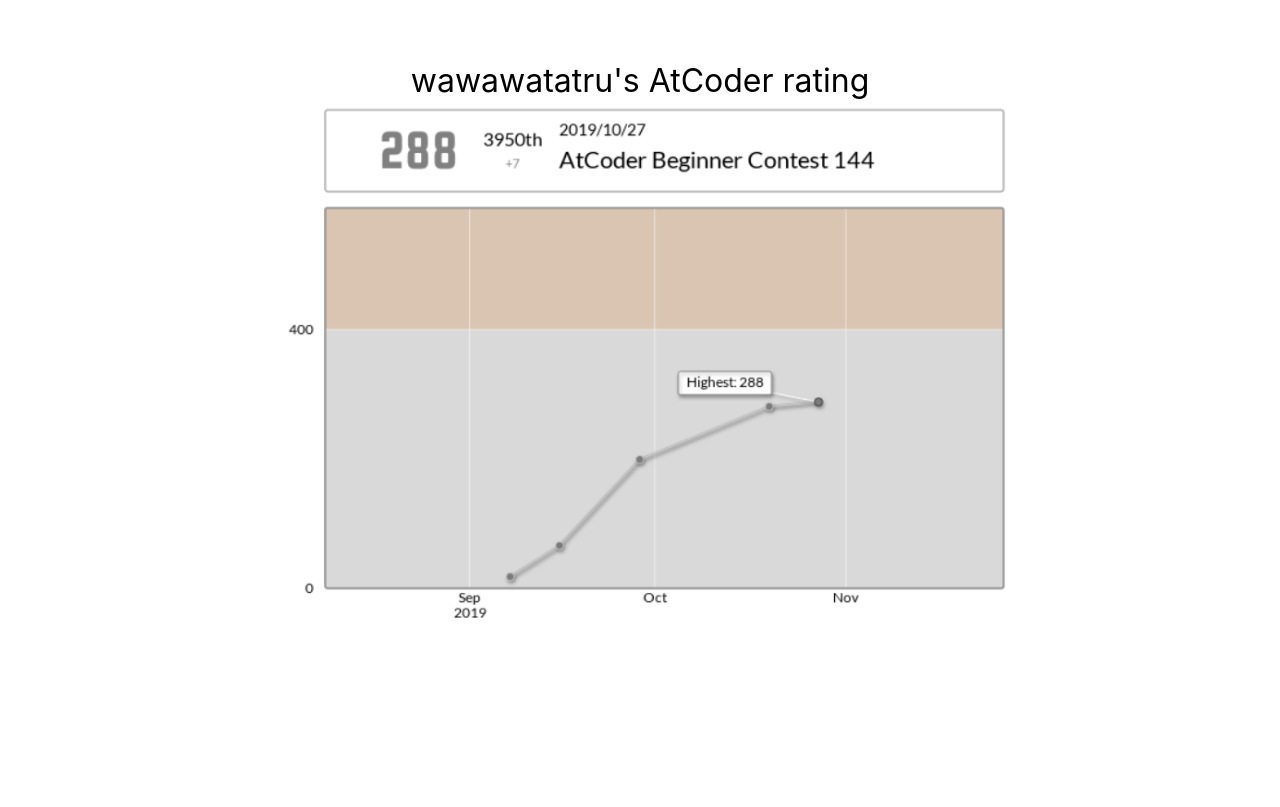
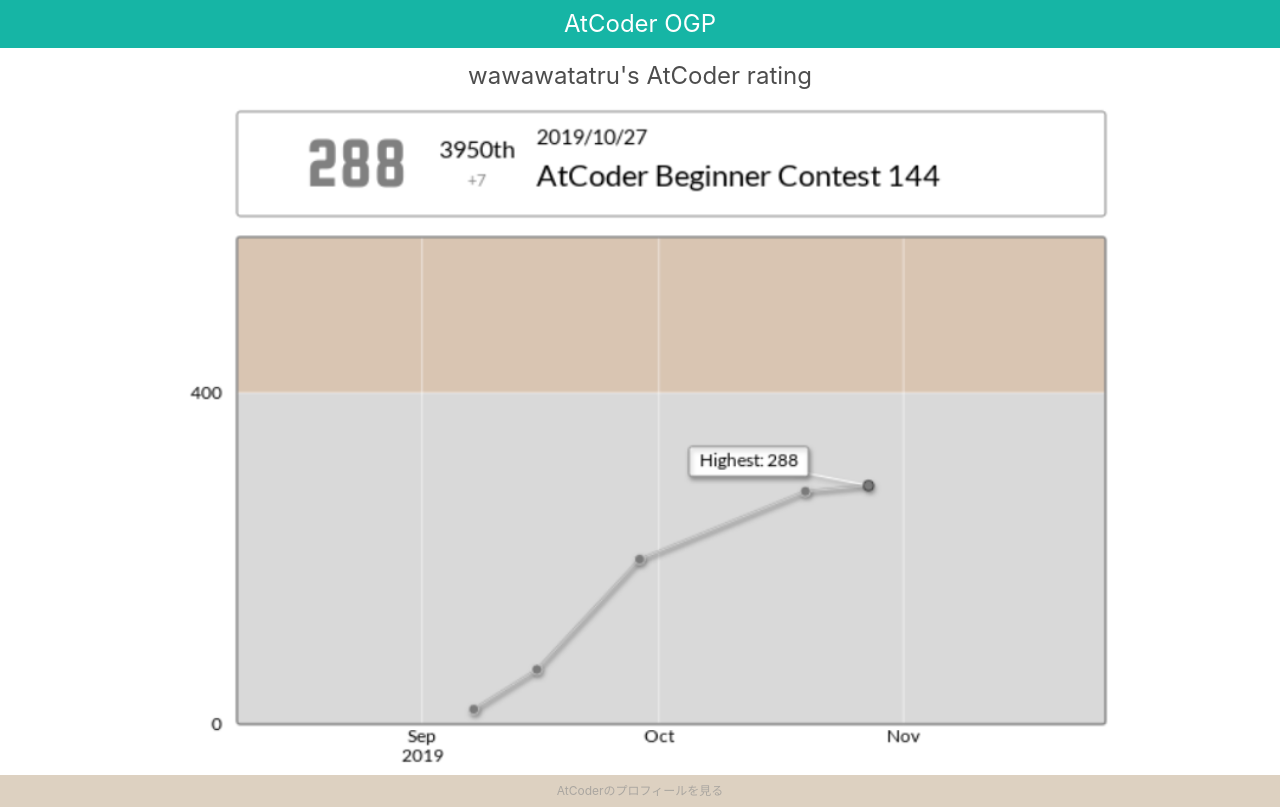
Before and after one commit to shimewtr/atcoder_ogp, a plain HTML site: page docs/index.html in a window 1280 px wide. Drawn offline with Linux system fonts and the light colour scheme.

Commit message:
GitHub Pagesのデザインを修正

```diff
--- a/docs/common.css
+++ b/docs/common.css
@@ -1,7 +1,9 @@
 html {
     min-height: 100vh;
+    min-height: 100vh;
     font-size: 16px;
-    font-family: -apple-system, BlinkMacSystemFont, Segoe UI, Helvetica, Arial, sans-serif, Apple Color Emoji, Segoe UI Emoji;
+    font-family: -apple-system, BlinkMacSystemFont, Segoe UI, Helvetica, Arial,
+        sans-serif, Apple Color Emoji, Segoe UI Emoji;
 }
 
 body {
@@ -9,25 +11,65 @@ body {
     align-items: center;
     flex-direction: column;
     justify-content: center;
-    padding: 3rem 0;
+    min-height: 100vh;
+    width: 100%;
 }
 
 .header {
     display: flex;
     align-items: center;
+    flex-direction: column;
+    justify-content: center;
+    margin-bottom: 1rem;
+    width: 100%;
+    height: 3rem;
+    background-color: #16b5a5;
+}
+
+.header__text {
+    display: flex;
+    align-items: center;
     justify-content: center;
     width: 100%;
-    height: 3rem;
-    font-size: 2rem;
+    color: #fff;
+    font-size: 1.5rem;
 }
 
 .content {
     display: flex;
     align-items: center;
+    flex-direction: column;
     justify-content: center;
-    width: 1000px;
+    width: 100%;
+}
+
+.content__text {
+    display: flex;
+    align-items: center;
+    justify-content: center;
+    margin-bottom: 1rem;
+    width: 100%;
+    color: #4d4d4d;
+    font-size: 1.5rem;
 }
 
 .rating_image {
     width: 100%;
 }
+
+.footer {
+    display: flex;
+    align-items: center;
+    justify-content: center;
+    margin-top: auto;
+    width: 100%;
+    height: 2rem;
+    background-color: #DDD1C1;
+}
+
+.footer__link {
+    color: black;
+    color: #AAA6A0;
+    text-decoration: none;
+    font-size: 0.75rem;
+}
--- a/docs/index.html
+++ b/docs/index.html
@@ -20,12 +20,18 @@
 </head>
 
 <body>
-    <header class="header">wawawatatru's AtCoder rating</header>
+    <header class="header">
+        <p class="header__text">AtCoder OGP</p>
+    </header>
     <div class="content">
-        <a href="https://atcoder.jp/users/wawawatataru">
-            <img src="./image/screenshot.png" class="rating_image">
+        <p class="content__text">wawawatatru's AtCoder rating</p>
+        <img src="./image/screenshot.png" class="rating_image">
+    </div>
+    <footer class="footer">
+        <a href="https://atcoder.jp/users/wawawatataru" class="footer__link">
+            AtCoderのプロフィールを見る
         </a>
-    </div>
+    </footer>
+
 </body>
-
 </html>
--- a/docs/reset.css
+++ b/docs/reset.css
@@ -0,0 +1,173 @@
+/*
+html5doctor.com Reset Stylesheet
+v1.6.1
+Last Updated: 2010-09-17
+Author: Richard Clark - http://richclarkdesign.com
+Twitter: @rich_clark
+*/
+
+html,
+body,
+div,
+span,
+object,
+iframe,
+h1,
+h2,
+h3,
+h4,
+h5,
+h6,
+p,
+blockquote,
+pre,
+abbr,
+address,
+cite,
+code,
+del,
+dfn,
+em,
+img,
+ins,
+kbd,
+q,
+samp,
+small,
+strong,
+sub,
+sup,
+var,
+b,
+i,
+dl,
+dt,
+dd,
+ol,
+ul,
+li,
+fieldset,
+form,
+label,
+legend,
+table,
+caption,
+tbody,
+tfoot,
+thead,
+tr,
+th,
+td,
+article,
+aside,
+canvas,
+details,
+figcaption,
+figure,
+footer,
+header,
+hgroup,
+menu,
+nav,
+section,
+summary,
+time,
+mark,
+audio,
+video {
+    margin: 0;
+    padding: 0;
+    outline: 0;
+    border: 0;
+    background: transparent;
+    vertical-align: baseline;
+    font-size: 100%;
+}
+
+body {
+    line-height: 1;
+}
+
+article,
+aside,
+details,
+figcaption,
+figure,
+footer,
+header,
+hgroup,
+menu,
+nav,
+section {
+    display: block;
+}
+
+nav ul {
+    list-style: none;
+}
+
+blockquote,
+q {
+    quotes: none;
+}
+
+blockquote:before,
+blockquote:after,
+q:before,
+q:after {
+    content: '';
+    content: none;
+}
+
+a {
+    margin: 0;
+    padding: 0;
+    background: transparent;
+    vertical-align: baseline;
+    font-size: 100%;
+}
+
+/* change colours to suit your needs */
+ins {
+    background-color: #ff9;
+    color: #000;
+    text-decoration: none;
+}
+
+/* change colours to suit your needs */
+mark {
+    background-color: #ff9;
+    color: #000;
+    font-weight: bold;
+    font-style: italic;
+}
+
+del {
+    text-decoration: line-through;
+}
+
+abbr[title],
+dfn[title] {
+    border-bottom: 1px dotted;
+    cursor: help;
+}
+
+table {
+    border-spacing: 0;
+    border-collapse: collapse;
+}
+
+/* change border colour to suit your needs */
+hr {
+    display: block;
+    margin: 1em 0;
+    padding: 0;
+    height: 1px;
+    border: 0;
+    border-top: 1px solid #cccccc;
+}
+
+input,
+select {
+    vertical-align: middle;
+}
```
